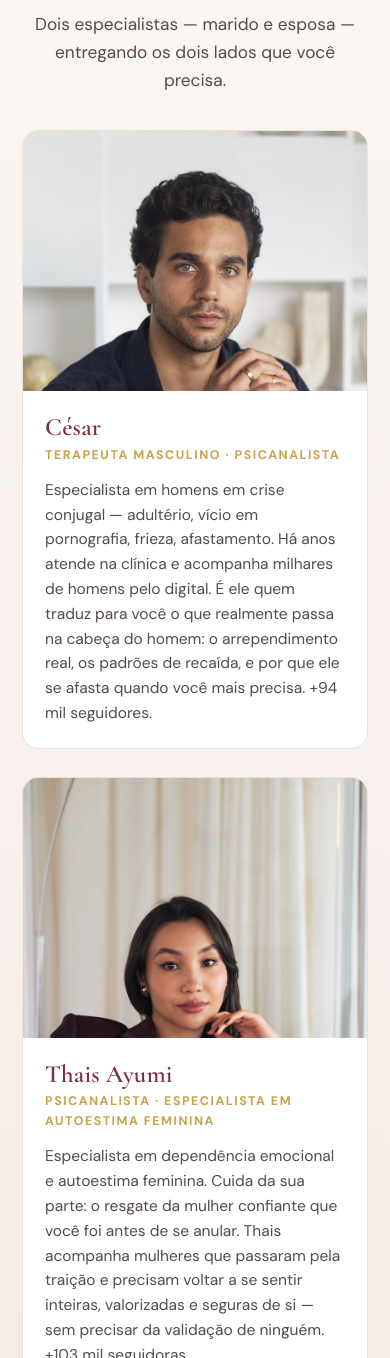
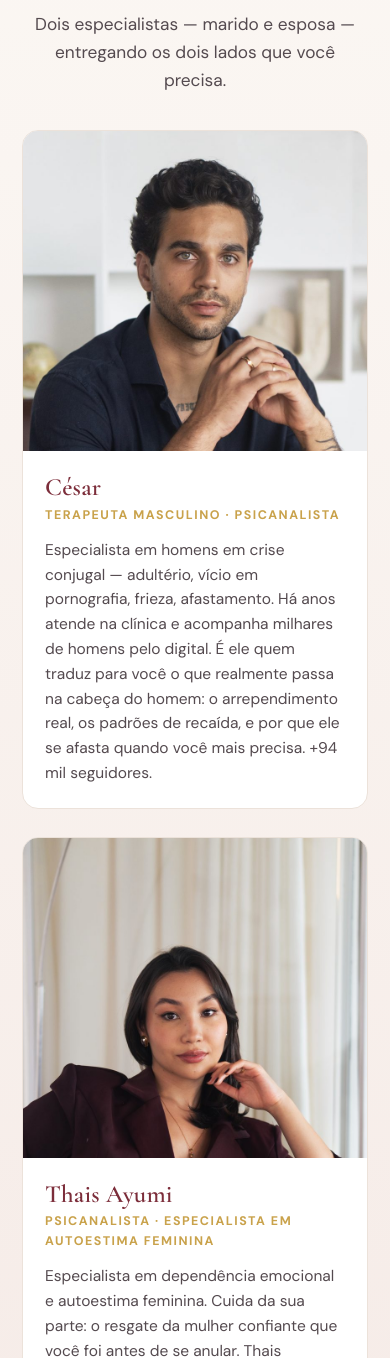
Before and after one commit to cesaraugustopsi53-ctrl/mulher-que-ele-nao-quer-perder, a plain HTML site: page index.html in a window 390 px wide. Shown: the part 8284-9642 px from the top of the page. Drawn offline with nearby package versions, Linux system fonts and the light colour scheme.

Commit message:
fix: enquadramento dos rostos na secao de autoridade

```diff
--- a/index.html
+++ b/index.html
@@ -157,7 +157,7 @@
   /* ---------- AUTORIDADE ---------- */
   .authority-duo{display:grid;grid-template-columns:1fr 1fr;gap:28px;max-width:880px;margin:0 auto 36px}
   .authority-card{background:var(--cream-card);border:1px solid var(--line);border-radius:16px;overflow:hidden}
-  .authority-card img{width:100%;height:300px;object-fit:cover;object-position:top center}
+  .authority-card img{width:100%;height:380px;object-fit:cover;object-position:center 8%}
   .authority-card-body{padding:22px}
   .authority-card h3{font-family:'Cormorant Garamond',serif;font-size:1.55rem;color:var(--wine);margin-bottom:4px}
   .authority-card .role{font-size:.78rem;color:var(--gold);font-weight:700;letter-spacing:1.5px;text-transform:uppercase;margin-bottom:12px;display:block}
@@ -233,7 +233,7 @@
     .learn-grid{grid-template-columns:1fr}
     .mod-body{grid-template-columns:1fr}
     .authority-duo{grid-template-columns:1fr}
-    .authority-card img{height:260px}
+    .authority-card img{height:320px}
     .authority-together{grid-template-columns:1fr}
     .authority-together img{min-height:220px}
     .authority-together-txt{padding:22px}
@@ -461,7 +461,7 @@
 
     <div class="authority-duo">
       <div class="authority-card">
-        <img src="img/cesar-camisa-escura.jpg" alt="César — Terapeuta Masculino e Psicanalista">
+        <img src="img/cesar-camisa-escura.jpg" alt="César — Terapeuta Masculino e Psicanalista" style="object-position:center 12%">
         <div class="authority-card-body">
           <h3>César</h3>
           <span class="role">Terapeuta Masculino · Psicanalista</span>
@@ -470,7 +470,7 @@
       </div>
 
       <div class="authority-card">
-        <img src="img/thais-blazer-vinho.jpg" alt="Thais Ayumi — Psicanalista">
+        <img src="img/thais-blazer-vinho.jpg" alt="Thais Ayumi — Psicanalista" style="object-position:center 5%">
         <div class="authority-card-body">
           <h3>Thais Ayumi</h3>
           <span class="role">Psicanalista · Especialista em Autoestima Feminina</span>
```
